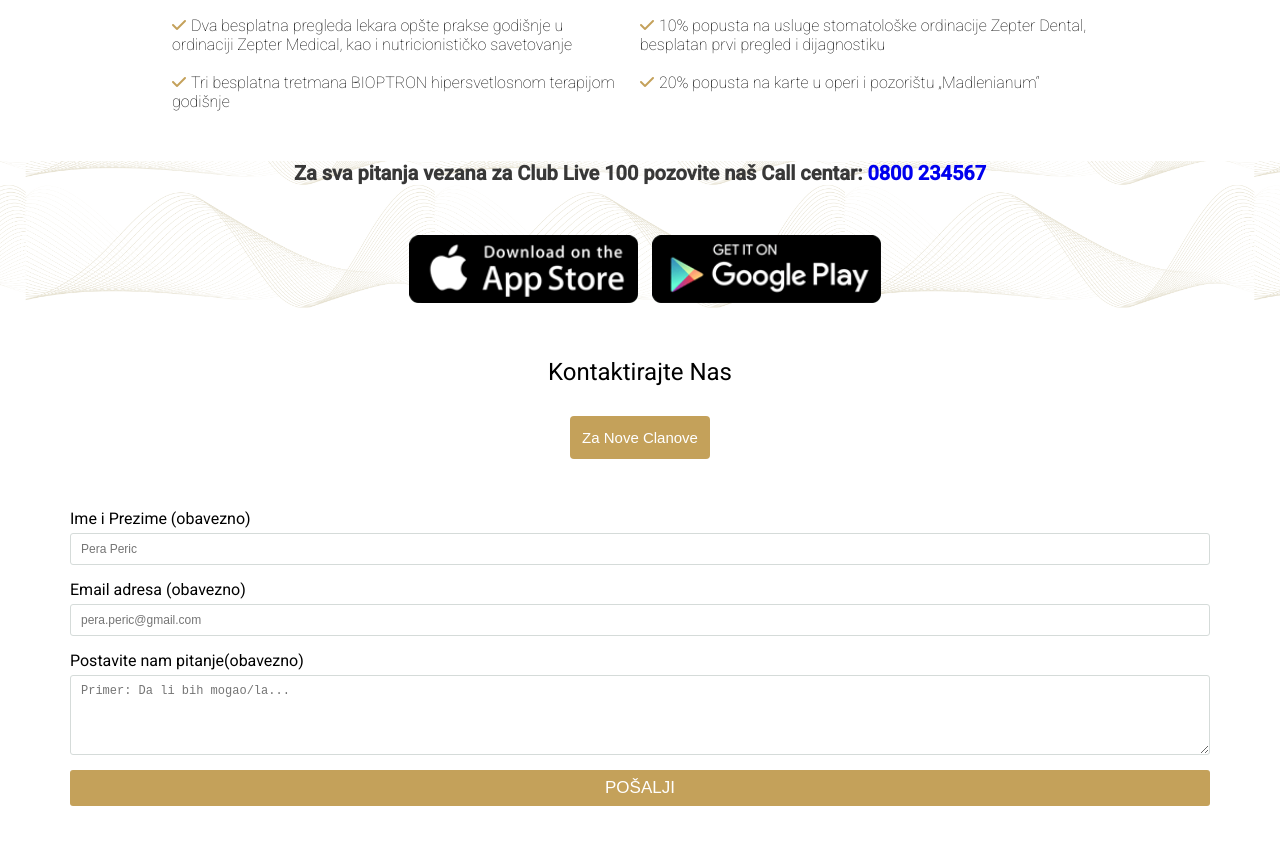
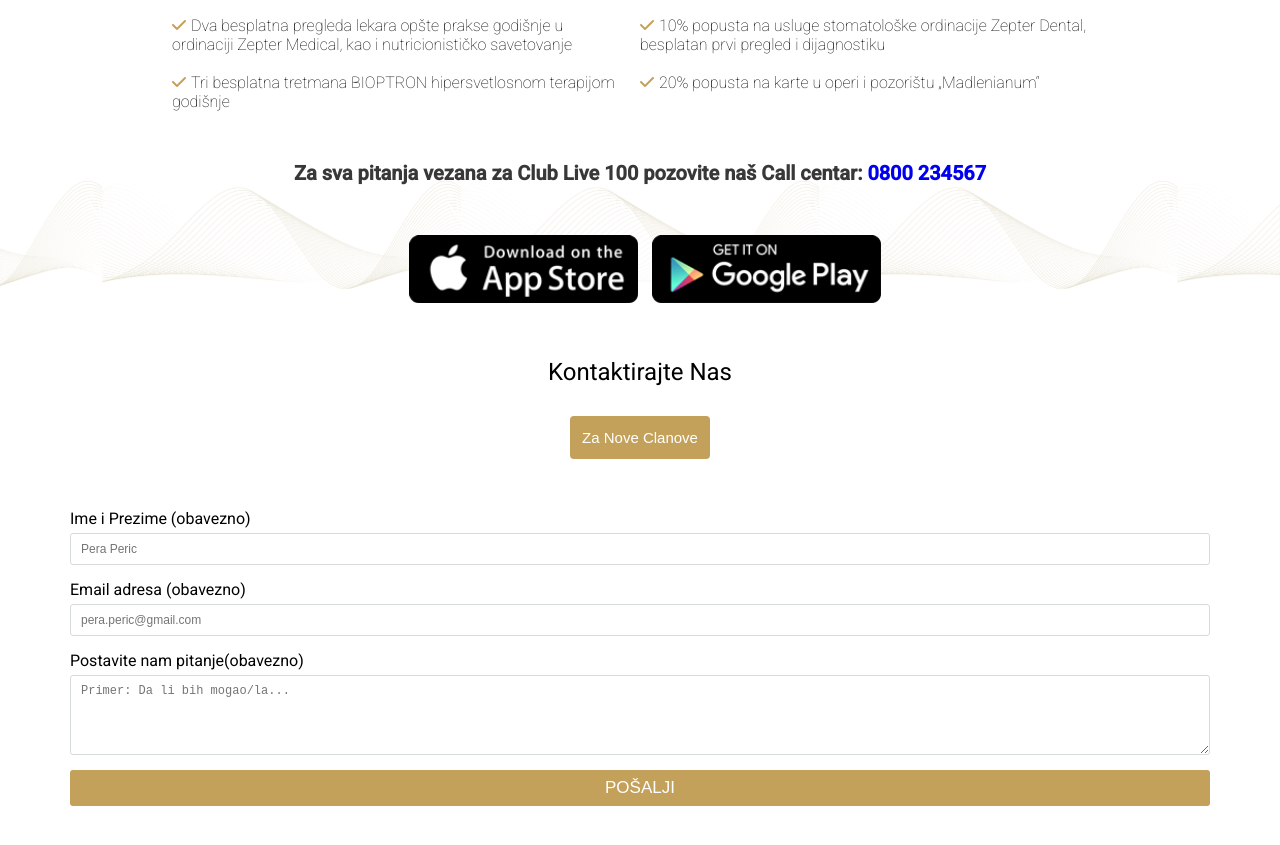
Before and after one commit to V3X1997/Vezba1, a plain HTML site: page index.html in a window 1280 px wide. Shown: the part 8373-9218 px from the top of the page. Drawn offline with Linux system fonts and the light colour scheme.

Commit message:
T9 background slika izmene

```diff
--- a/css/style.css
+++ b/css/style.css
@@ -696,15 +696,14 @@
 
 .petnaesta{
 	display: flex;
-	margin-top: 50px;
-	margin-bottom: 50px;
+	padding-top: 50px;
+	padding-bottom: 50px;
 	background-image: url(../imgs/wave.png);
-	background-size: 32%;
-    background-position: bottom;
-    background-position-x: center;
-	background-position-y: bottom;
+	background-size: 28%;
+    background-position: center;
 	background-color: rgba(255, 255, 255, 0.63);
-    background-blend-mode: screen;
+	background-blend-mode: screen;
+	background-repeat: repeat-x;
 }
 
 
```
